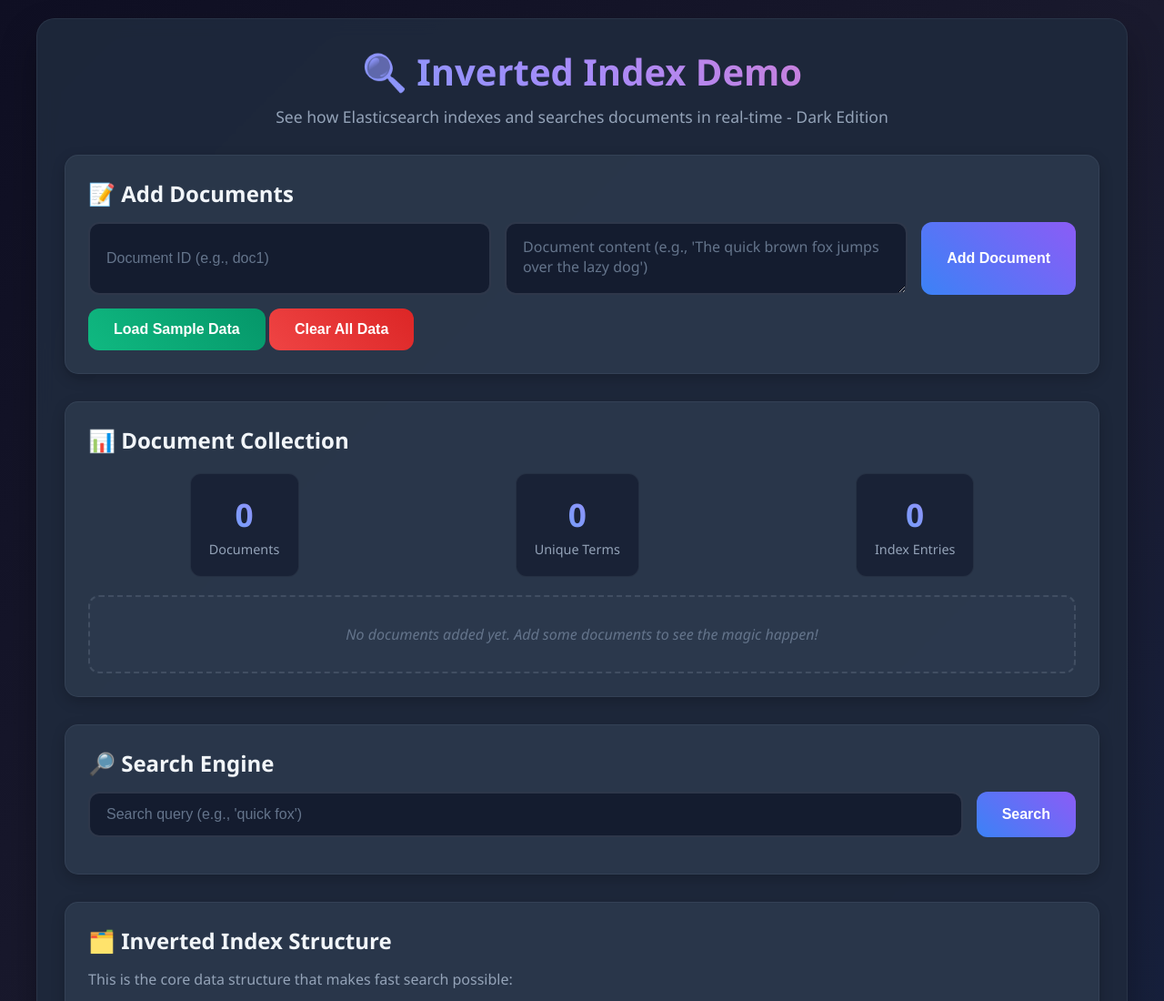
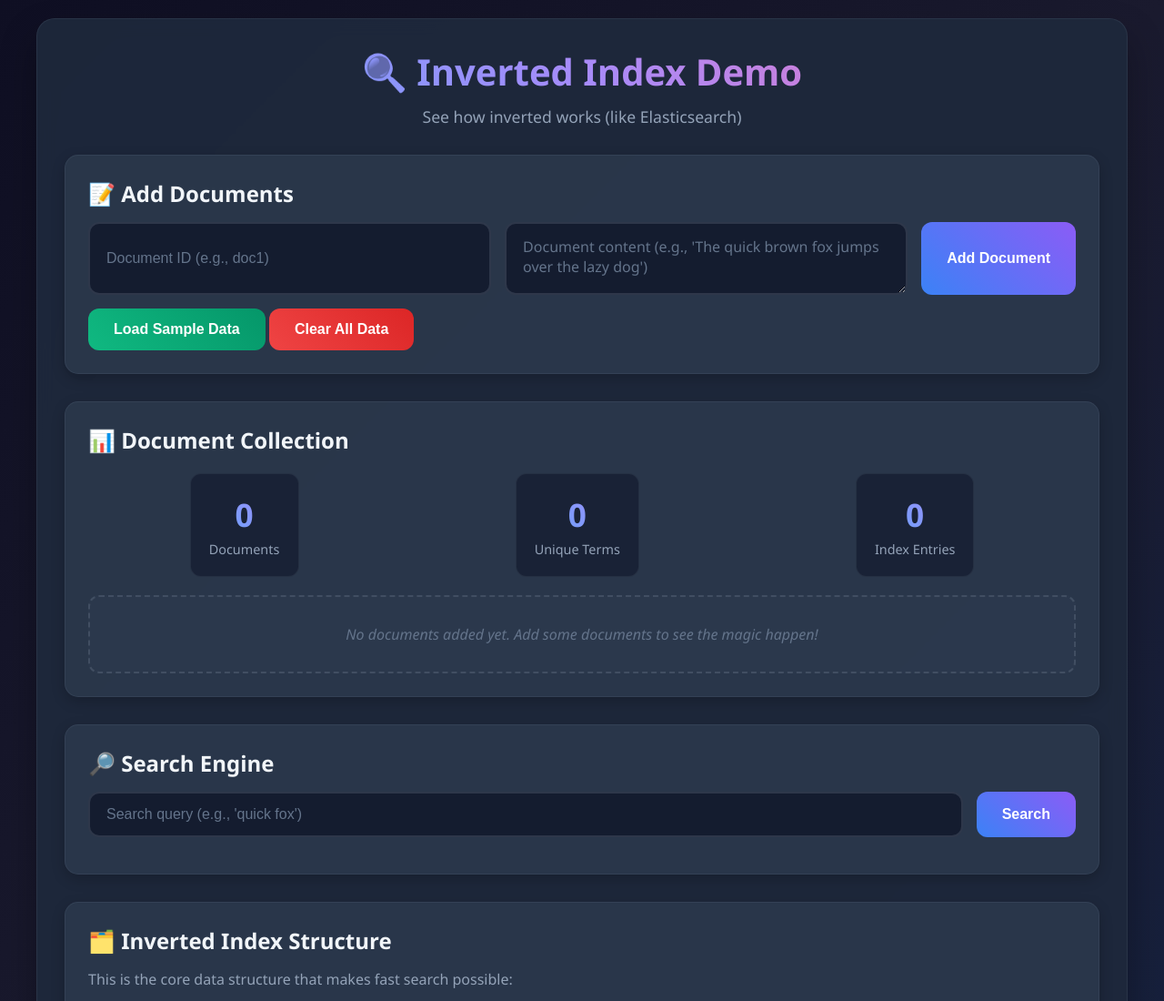
Before and after one commit to madhav3009/Inverted_Index, a website: page public/index.html in a window 1280 px wide. Shown: the top 1100 px of the page at 91% size. Drawn offline with Linux system fonts and the light colour scheme; no server answers.

Commit message:
text updates

```diff
--- a/public/index.html
+++ b/public/index.html
@@ -3,7 +3,7 @@
 <head>
     <meta charset="UTF-8">
     <meta name="viewport" content="width=device-width, initial-scale=1.0">
-    <title>Inverted Index Demo - Dark Edition</title>
+    <title>Inverted Index Demo</title>
     <style>
         * {
             margin: 0;
@@ -384,7 +384,7 @@
 <body>
     <div class="container">
         <h1>🔍 Inverted Index Demo</h1>
-        <p class="subtitle">See how Elasticsearch indexes and searches documents in real-time - Dark Edition</p>
+        <p class="subtitle">See how inverted works (like Elasticsearch)</p>
 
         <div class="section">
             <h2>📝 Add Documents</h2>
```
